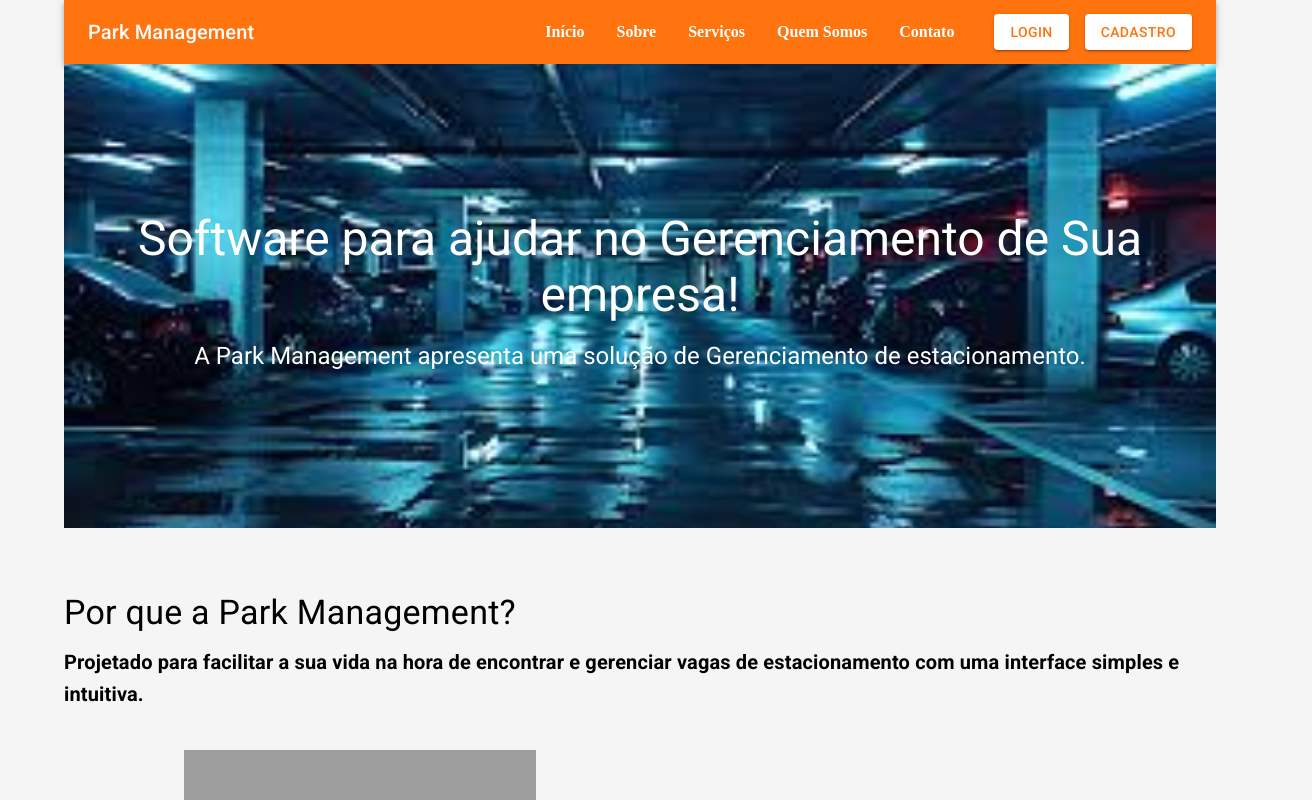
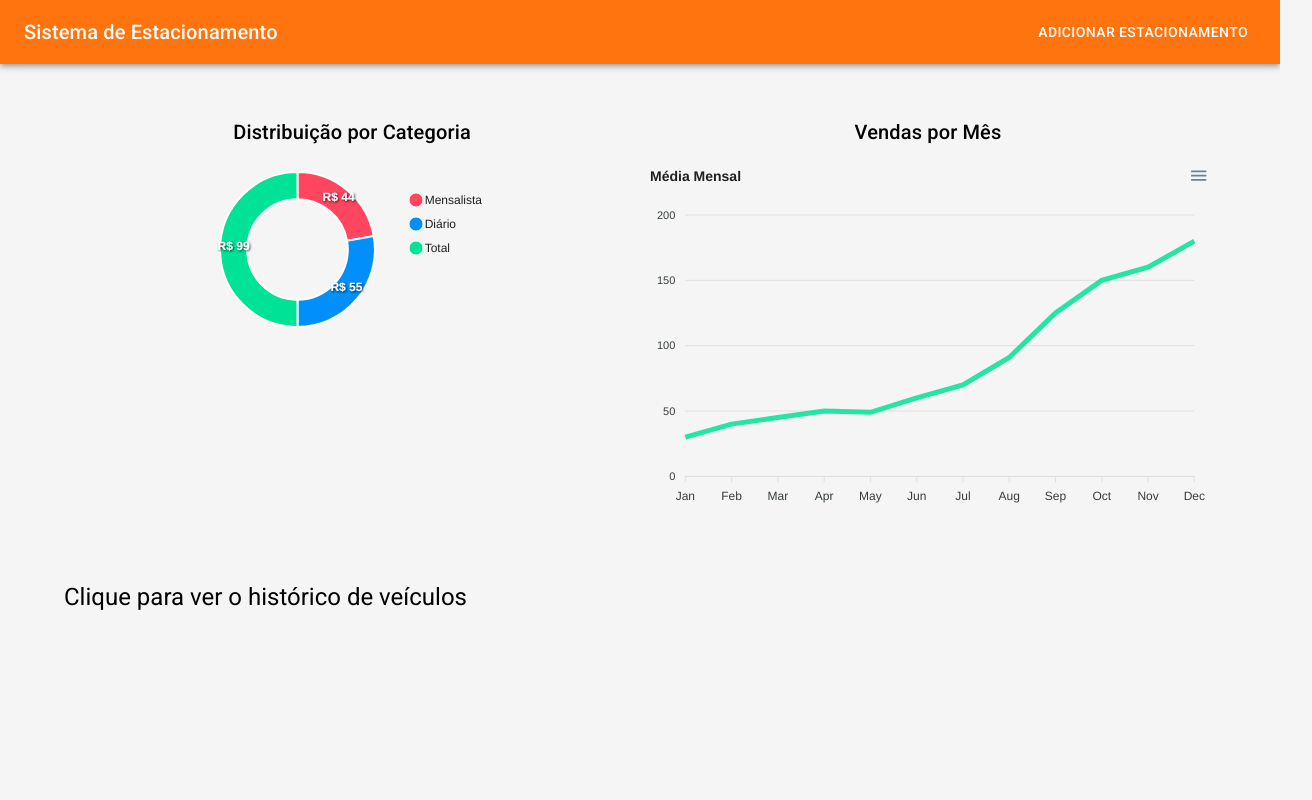
Before and after one commit to Santiego95/park_management, a React (Create React App) app: page /relatorio in a window 1280 px wide. Before the commit this address led to /paginaInicial. Shown: the top 800 px of the page, 1312 px wide, since content can reach past the window. Built offline with nearby package versions, Linux system fonts and the light colour scheme; grey boxes are pictures that could not be loaded.

Commit message:
adicionado tela relatorio

```diff
--- a/package.json
+++ b/package.json
@@ -14,8 +14,10 @@
     "@types/node": "^16.18.108",
     "@types/react": "^18.3.12",
     "@types/react-dom": "^18.3.1",
+    "apexcharts": "^4.1.0",
     "axios": "^1.7.7",
     "react": "^18.3.1",
+    "react-apexcharts": "^1.6.0",
     "react-dom": "^18.3.1",
     "react-router-dom": "^6.26.2",
     "react-scripts": "5.0.1",
--- /dev/null
+++ b/src/pages/relatorio.tsx
@@ -0,0 +1,96 @@
+import React, { useState } from "react";
+import { AppBar, Toolbar, Typography, Box, Button, Table, TableBody, TableCell, TableHead, TableRow, Paper, Container } from '@mui/material';
+import Header from '../shared/components/header';
+import RelatorioDonout from '../shared/components/relatorioDonout';
+import RelatorioMes from '../shared/components/relatorioMes';
+
+interface TabelaData {
+  placa: string;
+  tipo: string;
+  descricao: string;
+  estacionamento: string;
+  horario: string;
+}
+
+const Relatorio: React.FC = () => {
+  const [mostrarTabela, setMostrarTabela] = useState(false);
+  const [mostrarFormularioEstacionamento, setMostrarFormularioEstacionamento] = useState(false);
+
+  const alternarVisibilidade = () => {
+    setMostrarTabela(!mostrarTabela);
+  };
+
+  const dadosTabela: TabelaData[] = [
+    { placa: 'ABC1234', tipo: 'Carro', descricao: 'Veículo de passeio', estacionamento: 'Estacionamento A', horario: '14:30' },
+    { placa: 'DEF5678', tipo: 'Moto', descricao: 'Motocicleta', estacionamento: 'Estacionamento B', horario: '15:00' },
+    { placa: 'GHI9012', tipo: 'Caminhão', descricao: 'Caminhão de carga', estacionamento: 'Estacionamento C', horario: '13:45' },
+    { placa: 'JKL3456', tipo: 'Carro', descricao: 'Veículo de passeio', estacionamento: 'Estacionamento A', horario: '16:10' },
+    { placa: 'MNO7890', tipo: 'Van', descricao: 'Van de transporte', estacionamento: 'Estacionamento D', horario: '09:30' },
+  ];
+
+  return (
+    <div>
+      <AppBar position="static">
+        <Toolbar>
+          <Typography variant="h6" component="div" sx={{ flexGrow: 1 }}>
+            Sistema de Estacionamento
+          </Typography>
+          <Button color="inherit" onClick={() => setMostrarFormularioEstacionamento(true)}>
+            Adicionar Estacionamento
+          </Button>
+        </Toolbar>
+      </AppBar>
+
+      <Container sx={{ marginTop: 4 }}>
+        <Box display="flex" justifyContent="space-between" flexWrap="wrap">
+          <Box sx={{ flex: '1 1 48%', marginBottom: 4 }}>
+            <RelatorioDonout />
+          </Box>
+          <Box sx={{ flex: '1 1 48%', marginBottom: 4 }}>
+            <RelatorioMes />
+          </Box>
+        </Box>
+
+        <Box>
+          <Typography
+            variant="h5"
+            component="h2"
+            onClick={alternarVisibilidade}
+            sx={{ cursor: 'pointer', marginBottom: 2 }}
+          >
+            {mostrarTabela ? 'Clique para esconder o histórico de veículos' : 'Clique para ver o histórico de veículos'}
+          </Typography>
+
+          {mostrarTabela && (
+            <Paper elevation={3}>
+              <Table>
+                <TableHead>
+                  <TableRow>
+                    <TableCell>Placa do Veículo</TableCell>
+                    <TableCell>Tipo de Veículo</TableCell>
+                    <TableCell>Descrição</TableCell>
+                    <TableCell>Estacionamento</TableCell>
+                    <TableCell>Horário de Pagamento</TableCell>
+                  </TableRow>
+                </TableHead>
+                <TableBody>
+                  {dadosTabela.map((item, index) => (
+                    <TableRow key={index}>
+                      <TableCell>{item.placa}</TableCell>
+                      <TableCell>{item.tipo}</TableCell>
+                      <TableCell>{item.descricao}</TableCell>
+                      <TableCell>{item.estacionamento}</TableCell>
+                      <TableCell>{item.horario}</TableCell>
+                    </TableRow>
+                  ))}
+                </TableBody>
+              </Table>
+            </Paper>
+          )}
+        </Box>
+      </Container>
+    </div>
+  );
+};
+
+export default Relatorio;
--- a/src/routes/index.tsx
+++ b/src/routes/index.tsx
@@ -4,6 +4,7 @@ import Site  from "../pages/site";
 import Login from "../pages/login";
 import Cadastro from "../pages/cadastro";
 import TelaDono from "../pages/telaDono";
+import Relatorio from "../pages/relatorio";
 
 export const AppRoutes = () => {
     return(
@@ -14,6 +15,7 @@ export const AppRoutes = () => {
             <Route path="/rotativo" element ={<EstacionamentoRotativo />} />
             <Route path="/telaDono/:id" element ={<TelaDono />} />
             <Route path="*" element = {<Navigate to="paginaInicial" />} />
+            <Route path="/relatorio" element = {<Relatorio />}/>
         </Routes>
     )
 };
--- a/src/shared/components/header.tsx
+++ b/src/shared/components/header.tsx
@@ -47,7 +47,7 @@ const Header: React.FC<HeaderProps> = ({ onMenuClick, onCloseMenu }) => {
           }}
         >
           <MenuItem onClick={handleClose}>Mensalistas</MenuItem>
-          <MenuItem onClick={handleClose}>Relatórios</MenuItem>
+          <MenuItem onClick={handleClose} component={Link} to="/relatorio">Relatórios</MenuItem>
           <MenuItem onClick={handleClose} component={Link} to="/telaDono">Estacionamentos</MenuItem>
           <MenuItem onClick={handleClose} component={Link} to="/paginaInicial">Sair</MenuItem>
         </Menu>
--- /dev/null
+++ b/src/shared/components/relatorioDonout.tsx
@@ -0,0 +1,71 @@
+import React from 'react';
+import ApexCharts from 'react-apexcharts';
+import { Box, Typography, useTheme } from '@mui/material';
+
+const RelatorioDonut: React.FC = () => {
+  const theme = useTheme();
+
+  const totalMensalista = 44;
+  const totalDiario = 55;
+  const total = totalMensalista + totalDiario;
+
+  const donutOptions: ApexCharts.ApexOptions = {
+    chart: {
+      type: 'donut',
+    },
+    labels: ['Mensalista', 'Diário', 'Total'],
+    colors: ['#FF4560', '#008FFB', '#00E396'],
+    dataLabels: {
+      enabled: true,
+      formatter: (val, opts) => {
+        const seriesIndex = opts.seriesIndex;
+        const seriesValue = opts.w.globals.series[seriesIndex];
+        return `R$ ${seriesValue}`;
+      },
+      dropShadow: {
+        enabled: true,
+      },
+    },
+    responsive: [
+      {
+        breakpoint: 480,
+        options: {
+          chart: {
+            width: 200,
+          },
+          legend: {
+            position: 'bottom',
+          },
+        },
+      },
+    ],
+    legend: {
+      position: 'right',
+      labels: {
+        colors: theme.palette.text.primary,
+      },
+    },
+  };
+
+  const donutSeries = [totalMensalista, totalDiario, total];
+
+  return (
+    <Box
+      sx={{
+        width: '70%',
+        margin: '20px auto',
+        display: 'flex',
+        flexDirection: 'column',
+        alignItems: 'center',
+        textAlign: 'center',
+      }}
+    >
+      <Typography variant="h6" component="h3" sx={{ marginBottom: 2 }}>
+        Distribuição por Categoria
+      </Typography>
+      <ApexCharts options={donutOptions} series={donutSeries} type="donut" height={450} />
+    </Box>
+  );
+};
+
+export default RelatorioDonut;
--- /dev/null
+++ b/src/shared/components/relatorioMes.tsx
@@ -0,0 +1,57 @@
+import React from 'react';
+import ApexCharts from 'react-apexcharts';
+import { Box, Typography, useTheme } from '@mui/material';
+
+const RelatorioMes: React.FC = () => {
+  const theme = useTheme();
+
+  const lineOptions: ApexCharts.ApexOptions = {
+    chart: {
+      type: 'line',
+      zoom: {
+        enabled: false,
+      },
+    },
+    xaxis: {
+      categories: [
+        'Jan', 'Feb', 'Mar', 'Apr', 'May', 'Jun',
+        'Jul', 'Aug', 'Sep', 'Oct', 'Nov', 'Dec',
+      ],
+    },
+    title: {
+      text: 'Média Mensal',
+      align: 'left',
+      style: {
+        color: theme.palette.text.primary,
+      },
+    },
+    colors: ['#00E396'],
+    tooltip: {
+      theme: 'dark', // Tema do tooltip para melhor visualização
+    },
+  };
+
+  const lineSeries = [
+    {
+      name: 'Vendas',
+      data: [30, 40, 45, 50, 49, 60, 70, 91, 125, 150, 160, 180], // Dados fictícios para os meses
+    },
+  ];
+
+  return (
+    <Box
+      sx={{
+        width: '100%',
+        margin: '20px auto',
+        textAlign: 'center',
+      }}
+    >
+      <Typography variant="h6" component="h3" sx={{ marginBottom: 2 }}>
+        Vendas por Mês
+      </Typography>
+      <ApexCharts options={lineOptions} series={lineSeries} type="line" height={350} />
+    </Box>
+  );
+};
+
+export default RelatorioMes;
```
Also changed, not shown: 2 other files (tests, documents, lock files or other folders).
